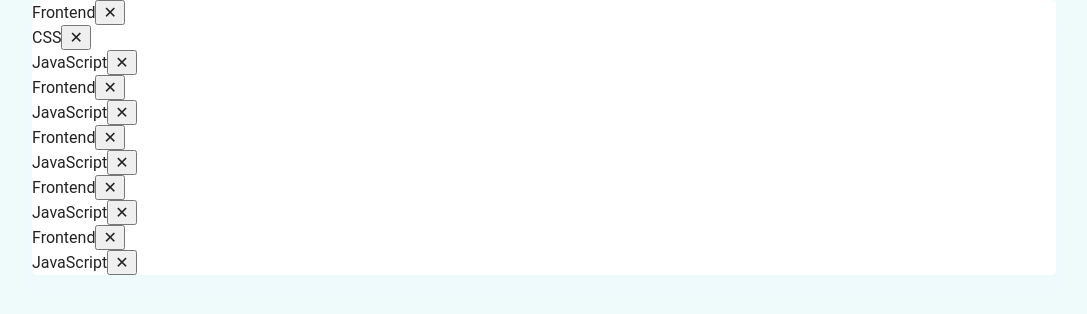
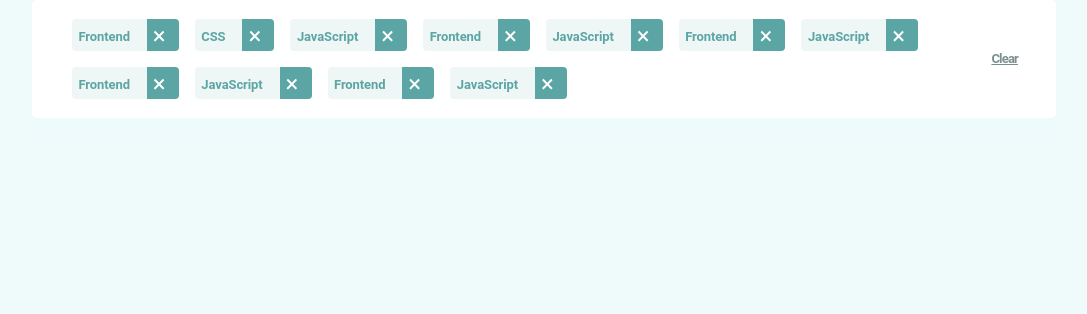
Before and after one commit to MikeG96/jobs-listings-with-filtering, a React (Create React App) app: page / in a window 1280 px wide. Shown: the top 314 px of the page, without its empty margins (96-1183 px from the left). Built offline with nearby package versions, Linux system fonts and the light colour scheme.

Commit message:
Add layout initial for filters

```diff
--- a/src/components/Filter/Filter.tsx
+++ b/src/components/Filter/Filter.tsx
@@ -4,14 +4,19 @@ import './Filter.scss';
 const Filter = ({ filters }: { filters: string[] }) => {
   return (
     <section className='filter'>
-      <ul>
-        {filters.map((value, index) => (
-          <li key={index}>
-            <span>{value}</span>
-            <button type='button'>&#10005;</button>
-          </li>
-        ))}
-      </ul>
+      <div className='filter-container'>
+        <ul>
+          {filters.map((value) => (
+            <li>
+              <p>{value}</p>
+              <button type='button'>
+                <span>&#215;</span>
+              </button>
+            </li>
+          ))}
+        </ul>
+        <button type='button' className="clear">Clear</button>
+      </div>
     </section>
   );
 };
```
